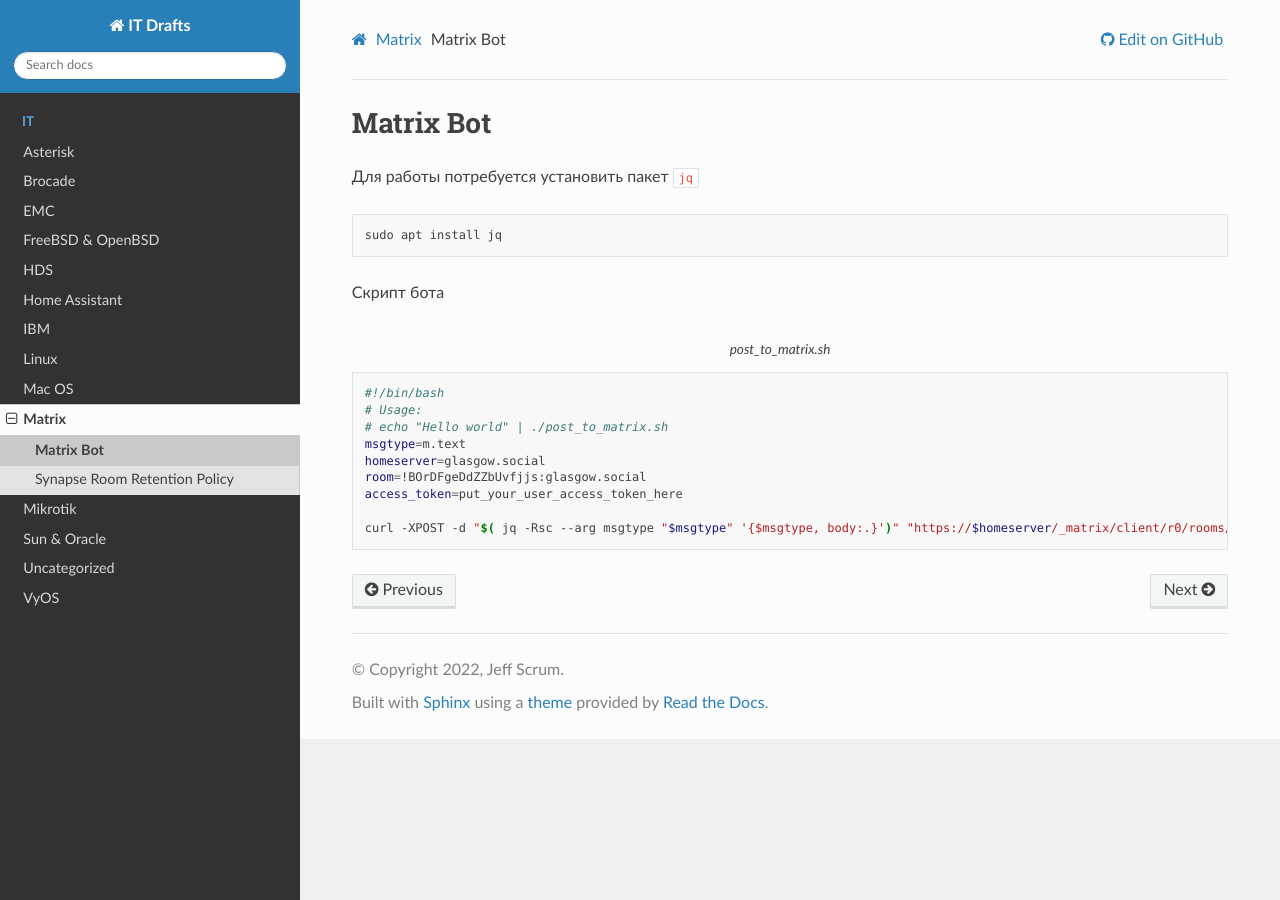
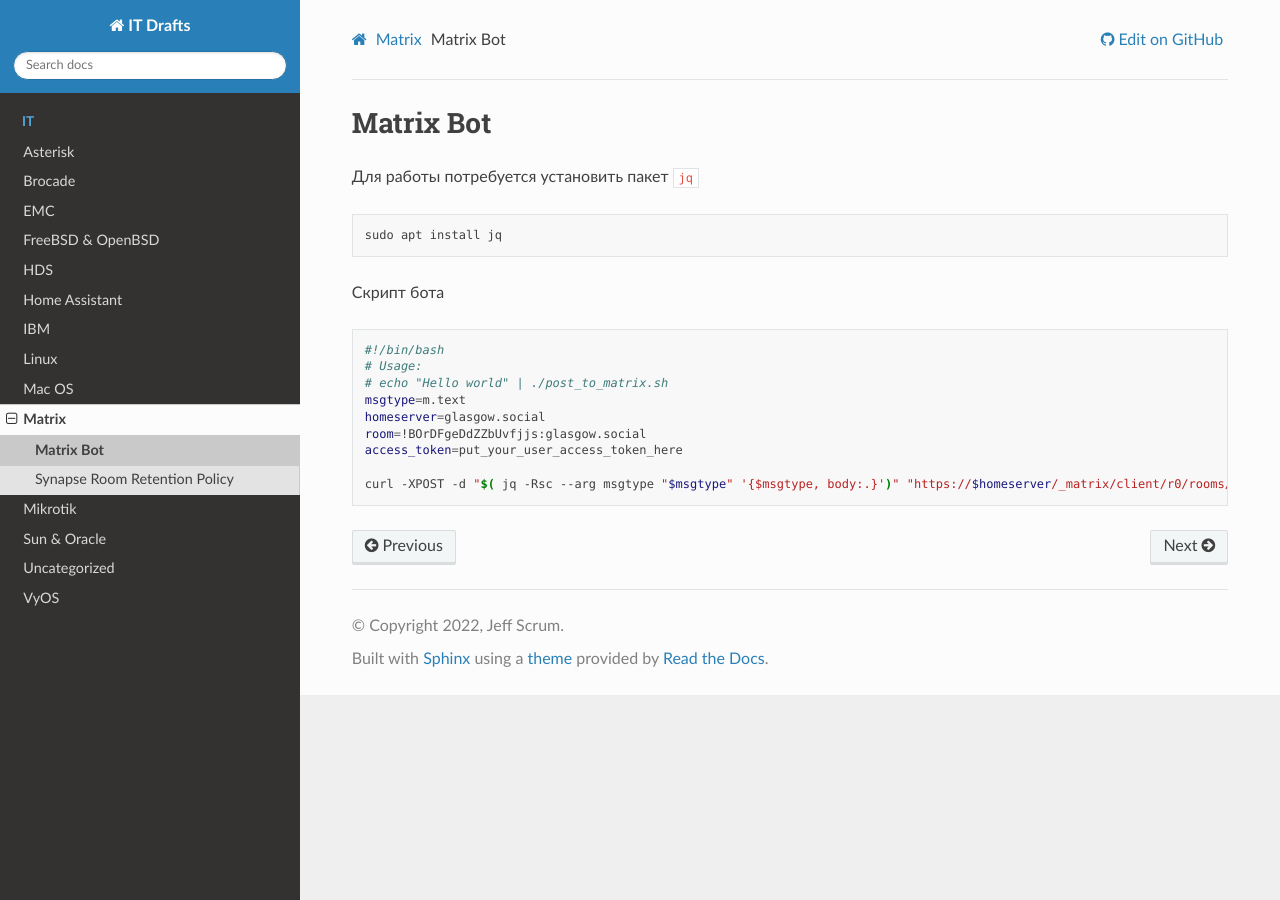
Before and after one commit to jeffscrum/jeffscrum.github.io, a Sphinx documentation site: the page built from source/matrix/matrix-bot.rst, in a window 1280 px wide. Built offline with Sphinx 7.4.7 and the Read the Docs theme 2.0.0, drawn with Linux system fonts in a browser that asks for light colours.

Commit message:
Update matrix-bot.rst

```diff
--- a/source/matrix/matrix-bot.rst
+++ b/source/matrix/matrix-bot.rst
@@ -17,7 +17,6 @@ Matrix Bot
 Скрипт бота
 
 .. code-block:: bash
-   :caption: post_to_matrix.sh
 
    #!/bin/bash
    # Usage:
```
